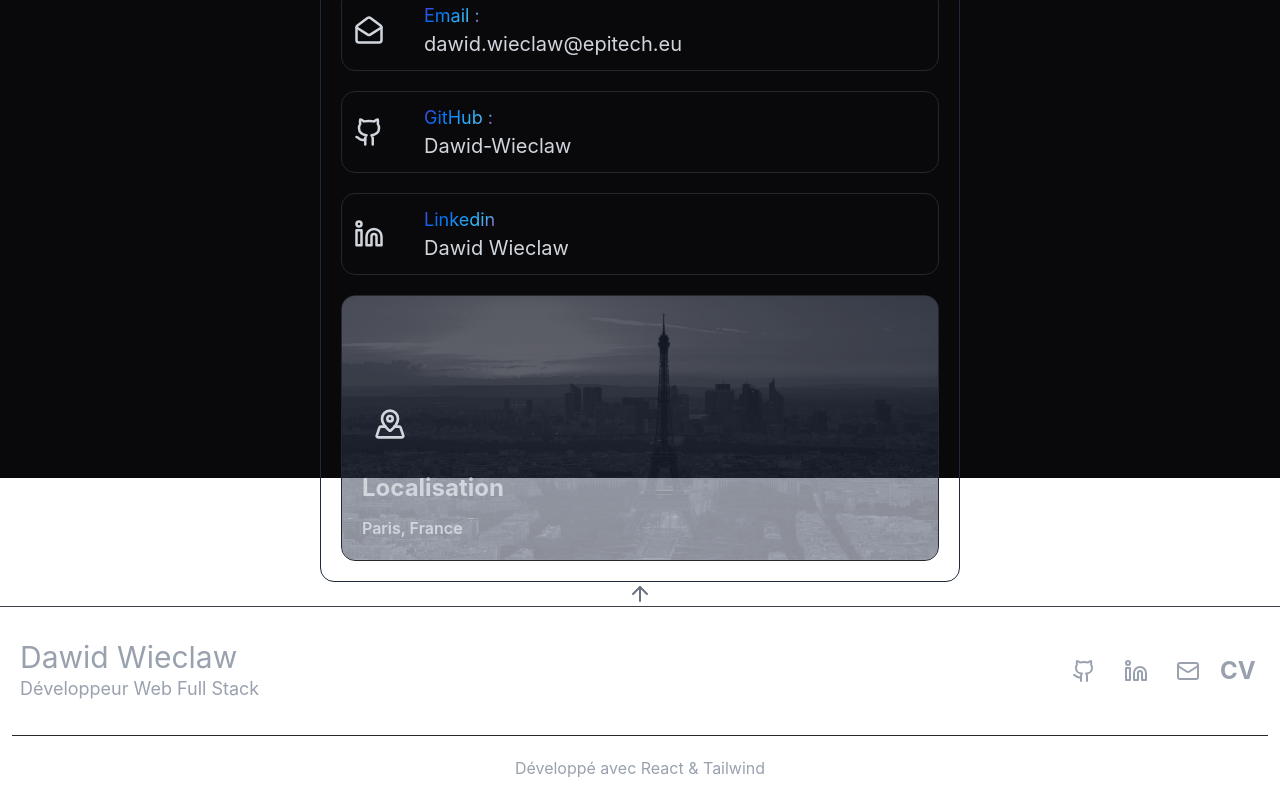
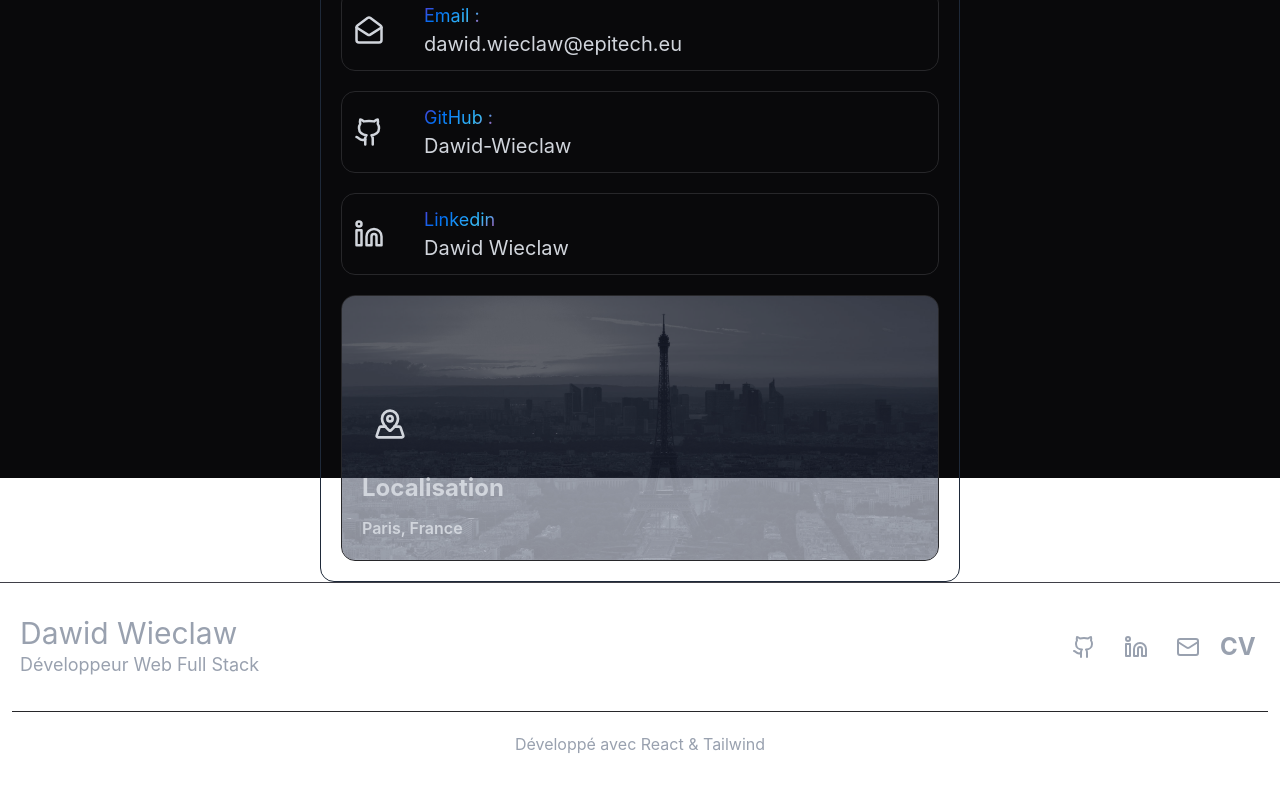
Before and after one commit to Dawid-Wieclaw/Portfolio-React, a React (Vite) app: page / in a window 1280 px wide. Shown: the part 2741-3541 px from the top of the page. After the commit the page ends 3517 px from the top, so only its background shows below. Built offline with nearby package versions, Linux system fonts and the light colour scheme.

Commit message:
Updated cv

```diff
--- a/src/components/Contact.jsx
+++ b/src/components/Contact.jsx
@@ -71,7 +71,7 @@ export default function Contact() {
 
 
             <div className="">
-                <a className=" md:text-4xl text-xl text-center font-bold text-gray-500 hover:text-gray-300"
+                <a className=" md:text-4xl text-xl text-center font-bold text-gray-500 hover:text-gray-300 hidden 2xl:flex"
                     href="#Hero"
                     onClick={(e) => {
                         e.preventDefault()
```
